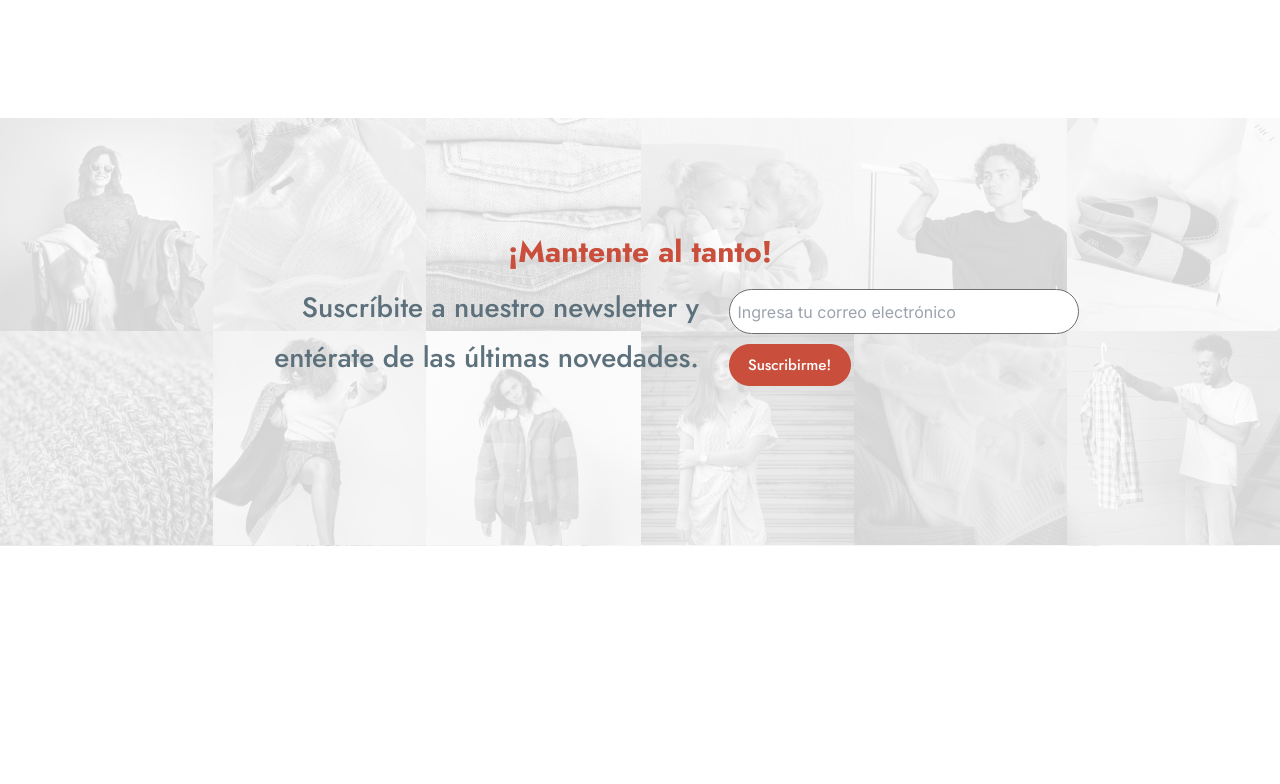
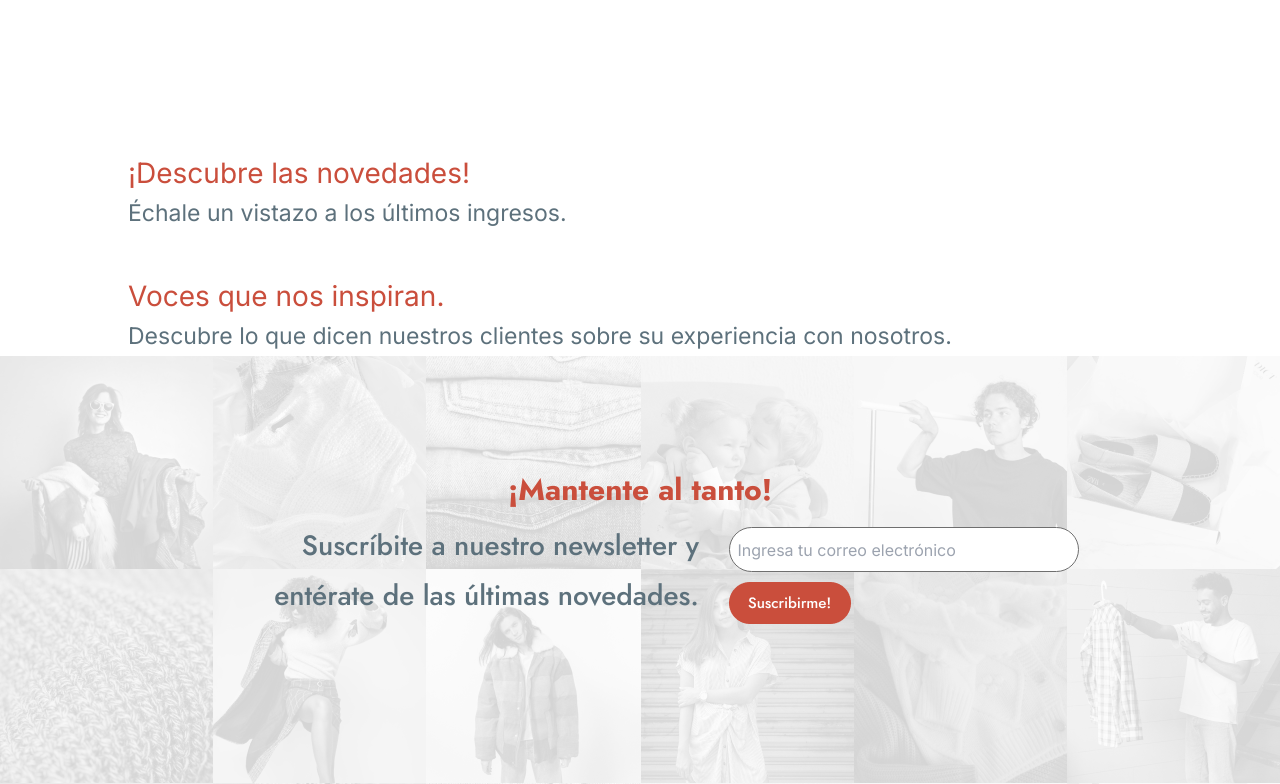
Before and after one commit to CeciliaBPerdomo/Brinna, a Next.js app: page / in a window 1280 px wide. Shown: the part 2771-3555 px from the top of the page. Before the commit the page ends 3317 px from the top, so only its background shows below. Built offline with nearby package versions, Linux system fonts and the light colour scheme.

Commit message:
Novedades, Voces

```diff
--- a/src/app/page.js
+++ b/src/app/page.js
@@ -2,6 +2,8 @@ import Barra from "@/components/LandingPage/Busqueda/barraBusqueda";
 import Catalago from "@/components/LandingPage/Catalogos/catalogos";
 import ComprarVender from "@/components/LandingPage/ComprarVender/ComprarVender";
 import News from "@/components/LandingPage/NewsLetter/news";
+import Novedades from "@/components/LandingPage/Novedades/novedades";
+import Voces from "@/components/LandingPage/Voces/Voces";
 
 export default function Home() {
   return (
@@ -17,8 +19,10 @@ export default function Home() {
       <Catalago />
 
       {/* Novedades */}
+      <Novedades />
 
       {/* Voces que inspiran */}
+      <Voces />
 
       {/* NewLetter */}
       <News />
--- /dev/null
+++ b/src/components/LandingPage/Novedades/novedades.css
@@ -0,0 +1,18 @@
+.titulo_novedades {
+    color: #CA4E3C;
+    font-size: 28px;
+    font-style: normal;
+    line-height: 40px;
+}
+
+.sub_novedades {
+    color: #5D717C;
+    font-size: 23px;
+    font-style: normal;
+    line-height: 40px;
+}
+
+.encabezado_novedades {
+    padding-left: 128px;
+    margin-top: 35px;
+}
--- /dev/null
+++ b/src/components/LandingPage/Novedades/novedades.js
@@ -0,0 +1,29 @@
+import "../Novedades/novedades.css"
+import { Jost } from "next/font/google"
+
+
+const jost = Jost({
+    weight: "600",
+    subsets: ['latin'],
+})
+
+const Novedades = () => {
+
+    return (
+        <div>
+            <div className="encabezado_novedades">
+                <h1 className={`titulo_novedades ${jost}`}>
+                    ¡Descubre las novedades!
+                </h1>
+                <p className={`sub_novedades ${jost}`}>
+                    Échale un vistazo a los últimos ingresos.
+                </p>
+            </div>
+            <div>
+
+            </div>
+        </div>
+    )
+}
+
+export default Novedades
--- /dev/null
+++ b/src/components/LandingPage/Voces/Voces.js
@@ -0,0 +1,21 @@
+import "../Voces/voces.css"
+import { Jost } from "next/font/google"
+
+const jost = Jost({
+    weight: "700",
+    subsets: ['latin'],
+})
+
+const Voces = () => {
+
+    return (
+        <div>
+            <div className="encabezado_voces">
+                <h1 className={`titulo_voces ${jost}`}>Voces que nos inspiran.</h1>
+                <p className={`sub_voces ${jost}`}>Descubre lo que dicen nuestros clientes sobre su experiencia con nosotros.</p>
+            </div>
+        </div>
+    )
+}
+
+export default Voces
--- /dev/null
+++ b/src/components/LandingPage/Voces/voces.css
@@ -0,0 +1,19 @@
+.titulo_voces {
+    color: #CA4E3C;
+    font-size: 28px;
+    font-style: normal;
+    line-height: 40px;
+
+}
+
+.sub_voces {
+    color: #5D717C;
+    font-size: 23px;
+    font-style: normal;
+    line-height: 40px;
+}
+
+.encabezado_voces {
+    padding-left: 128px;
+    margin-top: 43px;
+}
```
